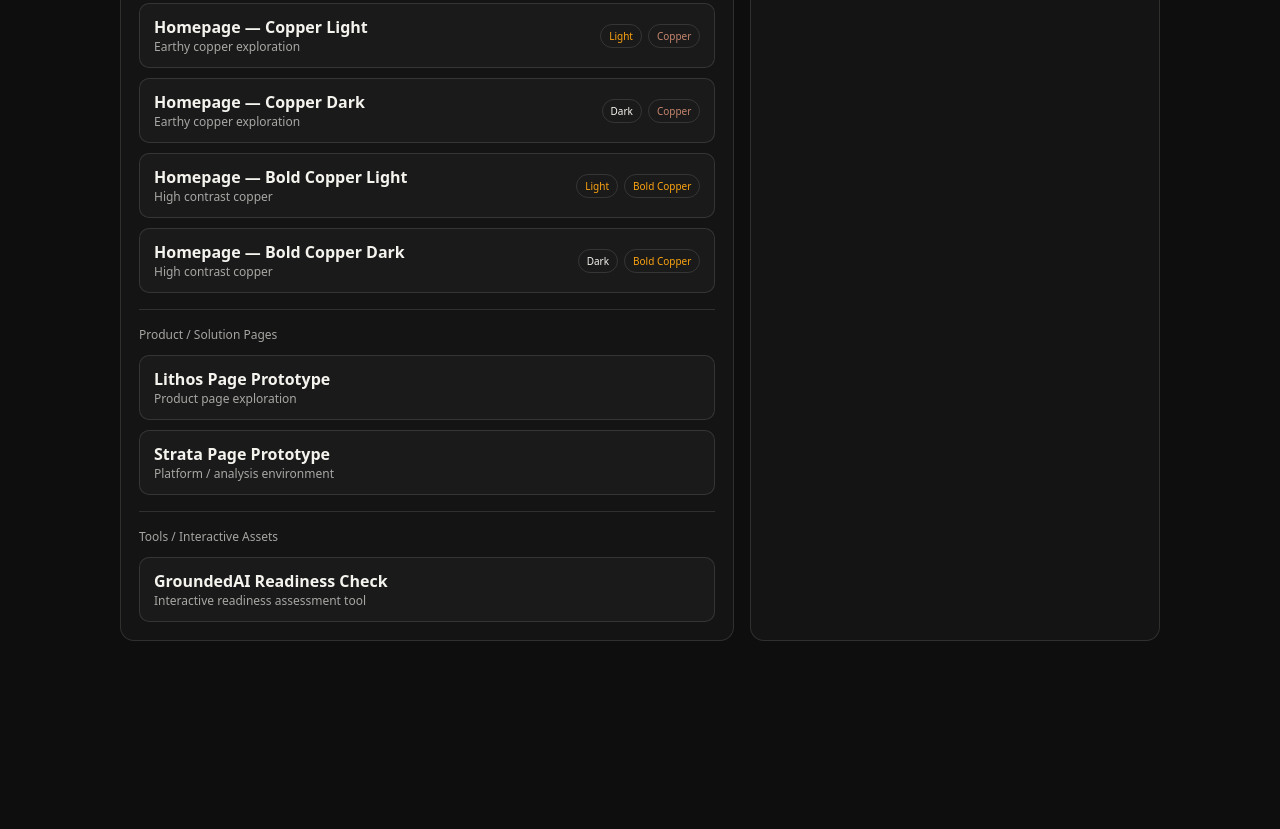
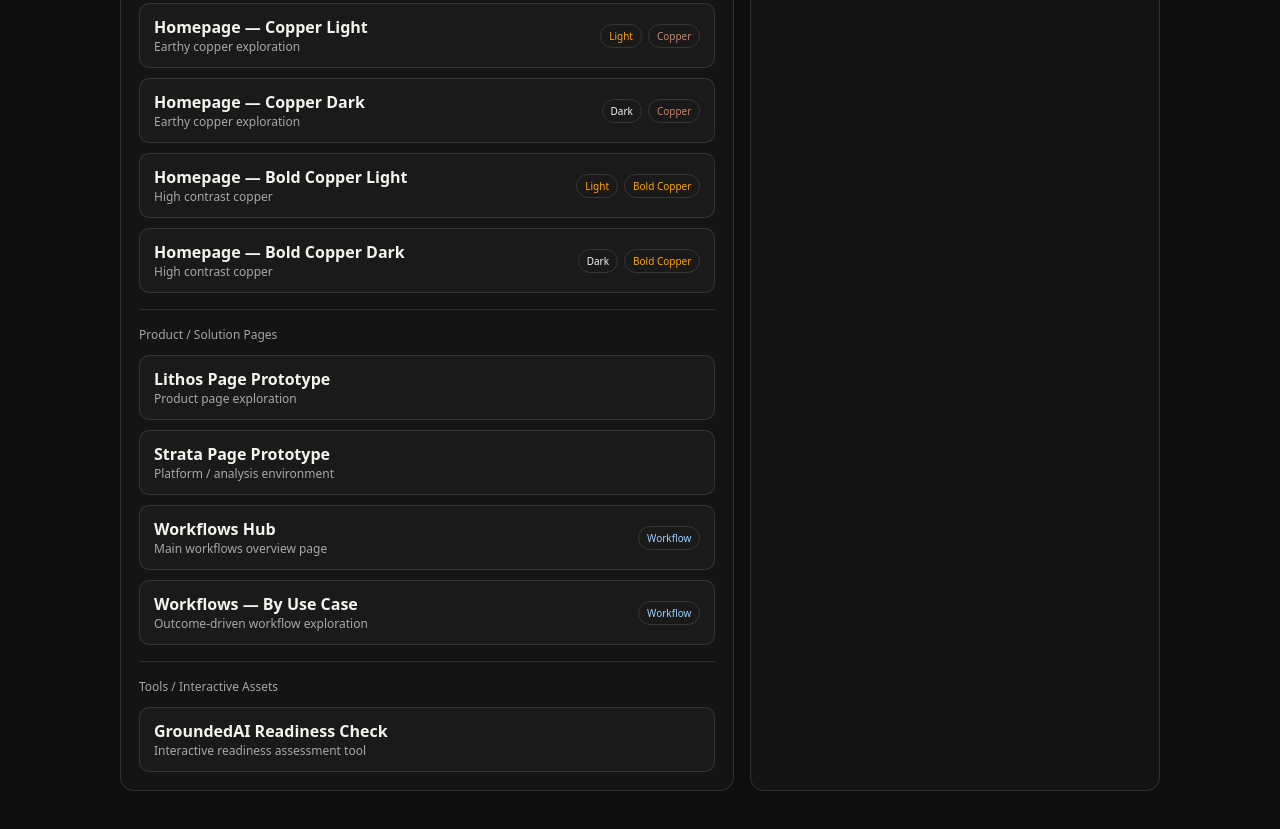
Before and after one commit to albertoescu9-creator/bold-copper-Lithos-Page, a plain HTML site: page index.html in a window 1280 px wide. Shown: the part 539-1368 px from the top of the page. Before the commit the page ends 1260 px from the top, so only its background shows below. Drawn offline with Linux system fonts and the light colour scheme.

Commit message:
Update index.html

```diff
--- a/index.html
+++ b/index.html
@@ -123,6 +123,7 @@
 .tag.dark{color:#f5f3ee}
 .tag.copper{color:#C4856E}
 .tag.bold{color:#FCA311}
+.tag.workflow{color:#9dcfff}
 
 .footer{
 margin-top:20px;
@@ -253,6 +254,26 @@
 </div>
 </a>
 
+<a class="item" href="groundedai_workflows_hub.html">
+<div>
+<div class="title">Workflows Hub</div>
+<div class="desc">Main workflows overview page</div>
+</div>
+<div class="tags">
+<span class="tag workflow">Workflow</span>
+</div>
+</a>
+
+<a class="item" href="groundedai_workflows_by_usecase.html">
+<div>
+<div class="title">Workflows — By Use Case</div>
+<div class="desc">Outcome-driven workflow exploration</div>
+</div>
+<div class="tags">
+<span class="tag workflow">Workflow</span>
+</div>
+</a>
+
 </div>
 </div>
 
```
